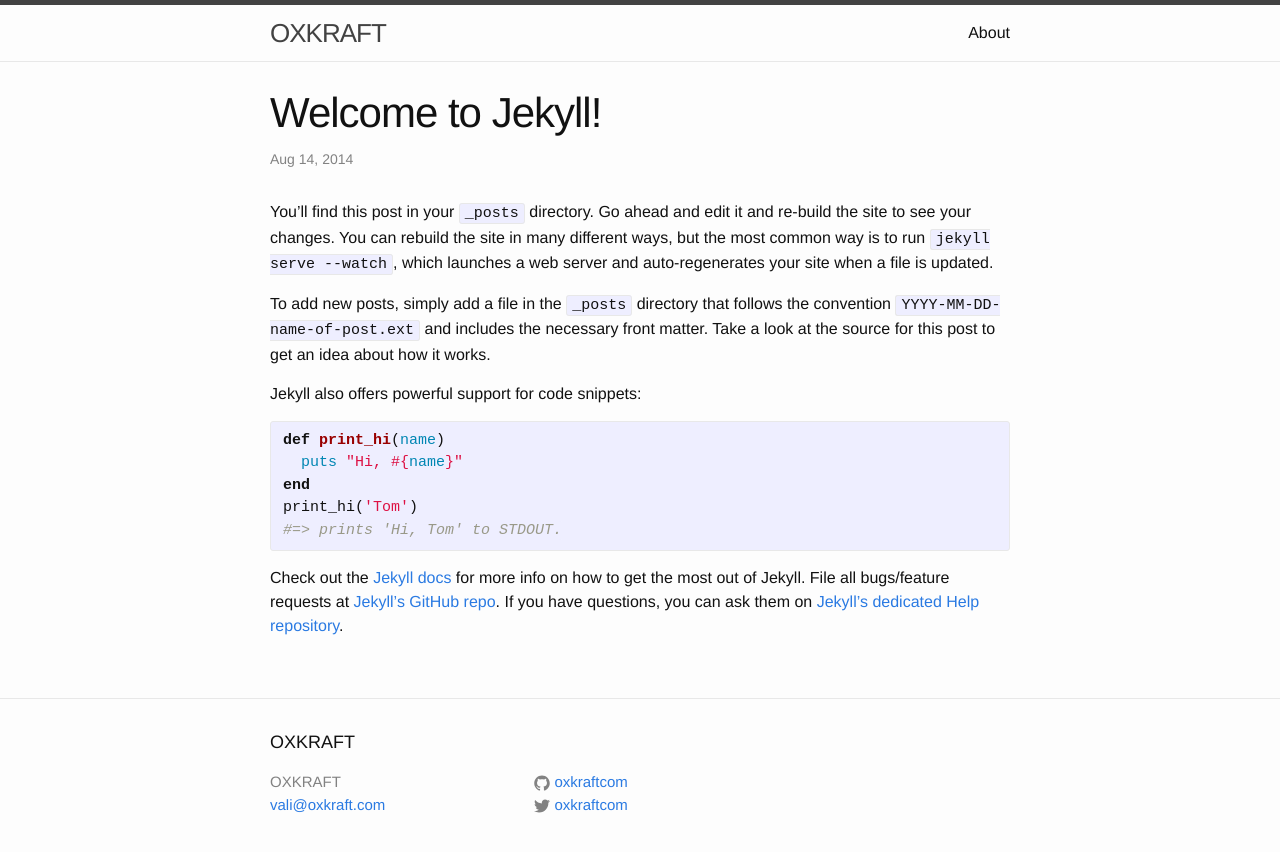
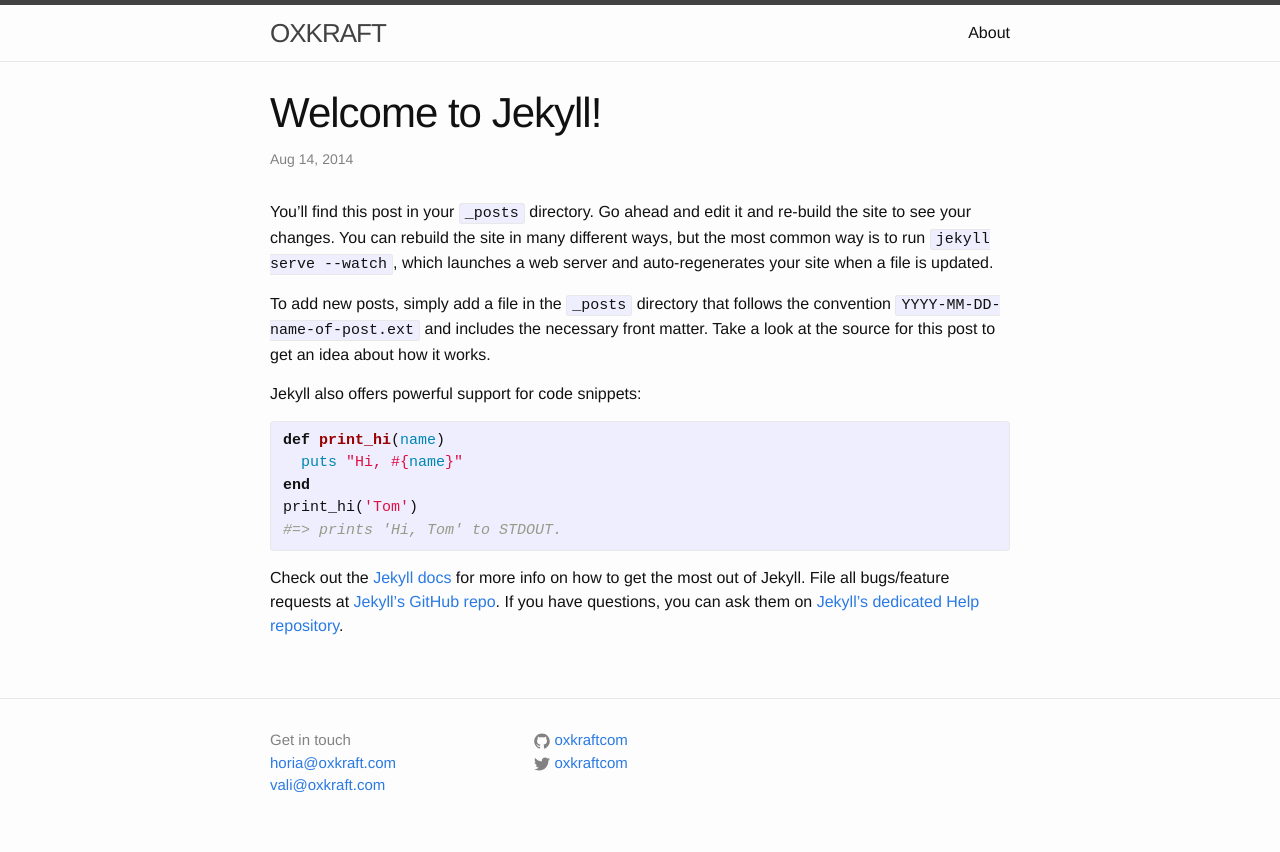
Before and after one commit to oxkraftcom/oxkraftcomjekyll, a Jekyll site: the page built from website/_posts/2014-08-14-welcome-to-jekyll.markdown, in a window 1280 px wide. Shown: the top 852 px of the page. Built offline with Jekyll 4.4.1, drawn with Linux system fonts in a browser that asks for light colours.

Commit message:
added horia’s mail

```diff
--- a/website/_config.yml
+++ b/website/_config.yml
@@ -6,6 +6,7 @@
 url: "http://oxkraft.com" # the base hostname & protocol for your site
 twitter_username: oxkraftcom
 github_username:  oxkraftcom
+horia_mail:  horia@oxkraft.com
 
 # Build settings
 markdown: kramdown
--- a/website/_includes/footer.html
+++ b/website/_includes/footer.html
@@ -2,12 +2,11 @@
 
   <div class="wrapper">
 
-    <h2 class="footer-heading">{{ site.title }}</h2>
-
     <div class="footer-col-wrapper">
       <div class="footer-col  footer-col-1">
         <ul class="contact-list">
-          <li>{{ site.title }}</li>
+          <li>Get in touch</li>
+          <li><a href="mailto:{{ site.horia_mail }}">{{ site.horia_mail }}</a></li>
           <li><a href="mailto:{{ site.email }}">{{ site.email }}</a></li>
         </ul>
       </div>
```
